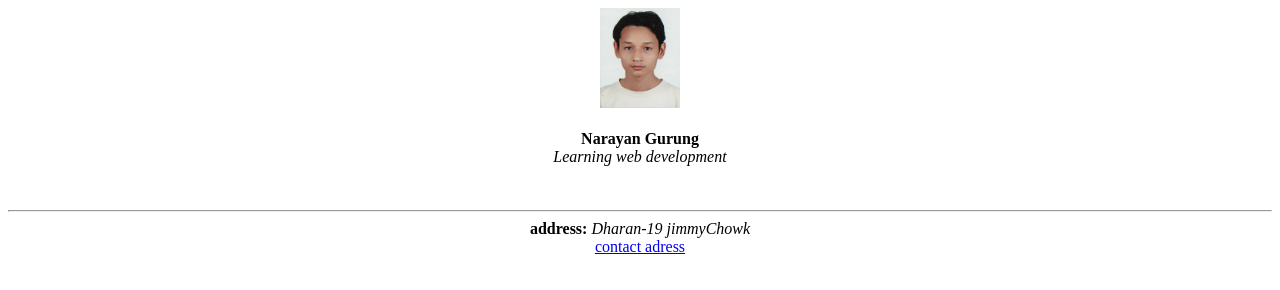
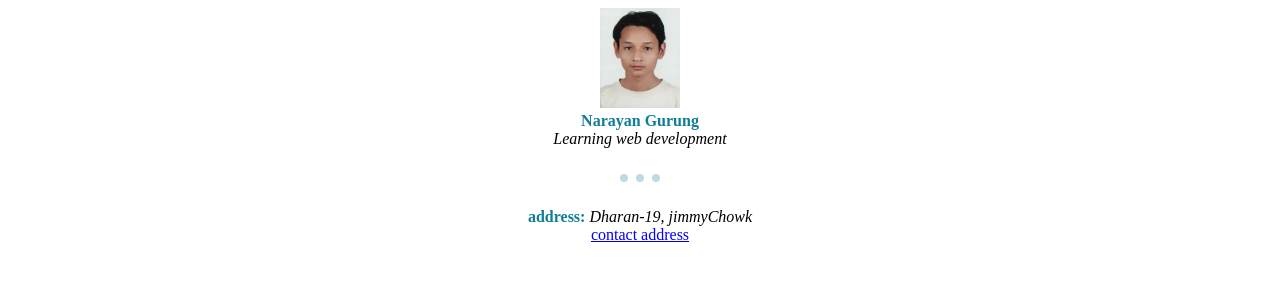
Before and after one commit to narangrg443/cv.github.io, a plain HTML site: page index.html in a window 1280 px wide. Drawn offline with Linux system fonts and the light colour scheme.

Commit message:
update index.html

```diff
--- a/index.html
+++ b/index.html
@@ -14,10 +14,20 @@ div{
   text-align:center;
   align-items:center;
 }
-.name{
+strong{
+  color:#107c97;
+}
+a{
+  color:blue;
 
 }
-
+hr{
+  width:40px;
+  border-style:none;
+  border-top-style:dotted;
+  border-color:#c0d9df;
+  border-width:8px;
+}
   </style>
   </head>
   <body>
@@ -26,19 +36,19 @@ div{
 
      <div>
 
-             <img src="naran.jpg"  width="80" height="100"/><br><br>
+             <img src="naran.jpg"  width="80" height="100"/><br>
 
              <strong class="name">Narayan Gurung</strong><br>
 
 
              <em>Learning web development</em><br>
     </div>
-  <br><br>
+  <br>
     <hr class="h1">
-
+<br>
       <div>
-    <strong>address:</strong> <em>Dharan-19 jimmyChowk</em><br>
-    <a href="contact.html" class="a1">contact adress</a>
+    <strong>address:</strong> <em>Dharan-19, jimmyChowk</em><br>
+    <a href="contact.html" class="a1">contact address</a>
   </div>
 
 
```
